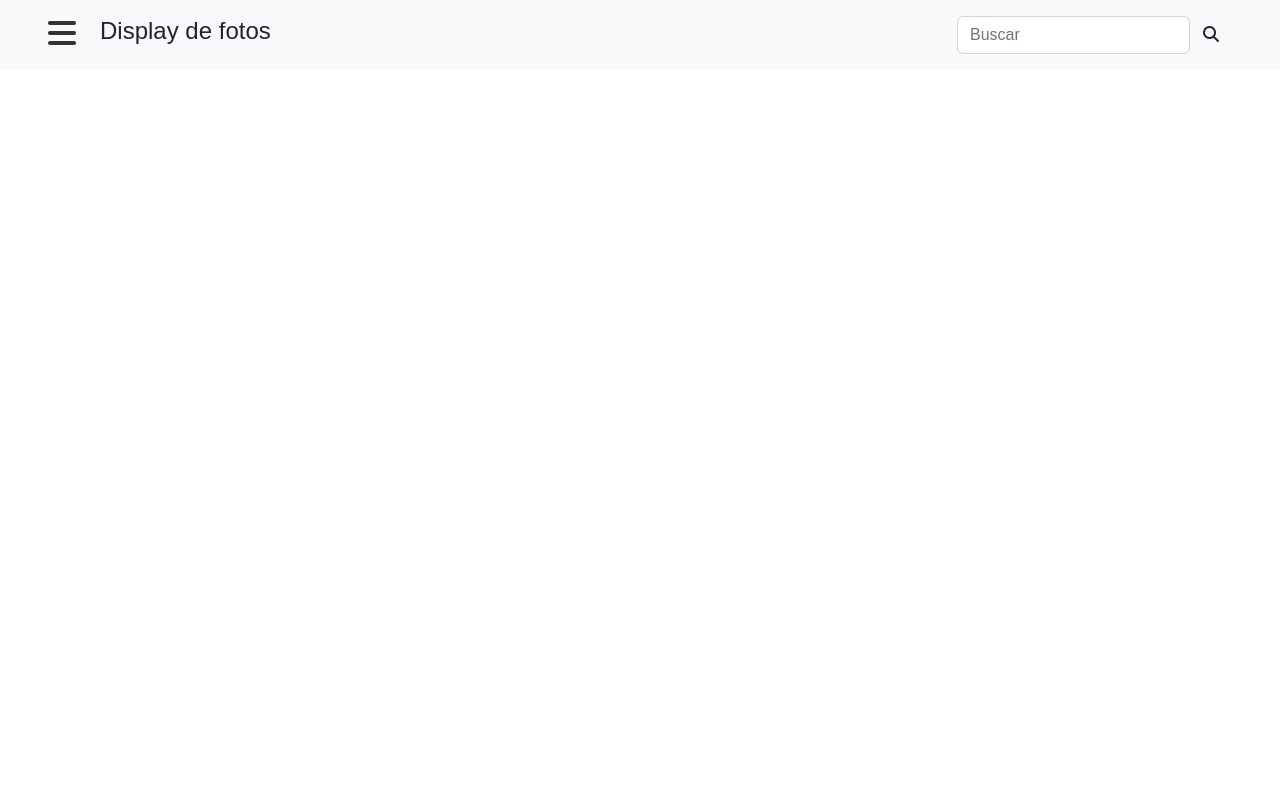
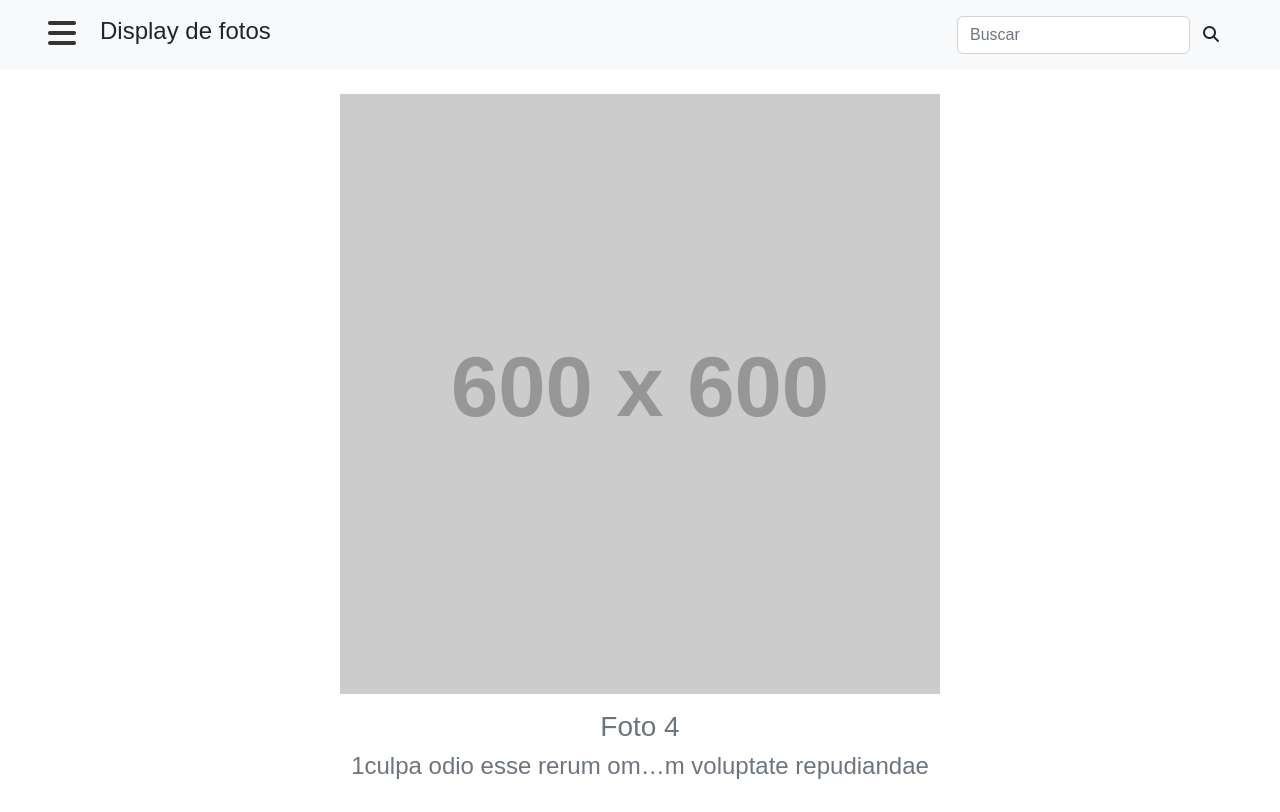
Before and after one commit to szlima/display-fotos, a React (Create React App) app: page / in a window 1280 px wide. Built offline with nearby package versions, Linux system fonts and the light colour scheme.

Commit message:
Criando o componente Display

```diff
--- a/src/componentes/App.js
+++ b/src/componentes/App.js
@@ -1,12 +1,24 @@
 import React from 'react';
 
 import Navbar from './Navbar';
+import Display from './Display';
 
 function App(){
+
+    const foto= {
+        albumId: 1,
+        id: 4,
+        title: "1culpa odio esse rerum om…m voluptate repudiandae",
+        url: "https://via.placeholder.com/600/d32776",
+        thumbnailUrl: "https://via.placeholder.com/150/d32776"
+    };
 
     return (
         <div>
             <Navbar/>
+            <main className='p-2 d-flex justify-content-around'>
+                <Display foto={foto}/>
+            </main>
         </div>
     );
 }
--- /dev/null
+++ b/src/componentes/Display.js
@@ -0,0 +1,14 @@
+import React from 'react';
+
+function Display({foto}){
+
+    return (
+        <div className='text-center text-secondary display p-3'>
+            <img src={foto.url} className='mb-3' alt={`Foto ${foto.id}`}/>
+            <h3>Foto {foto.id}</h3>
+            <h4>{foto.title}</h4>
+        </div>
+    );
+}
+
+export default Display;
```
